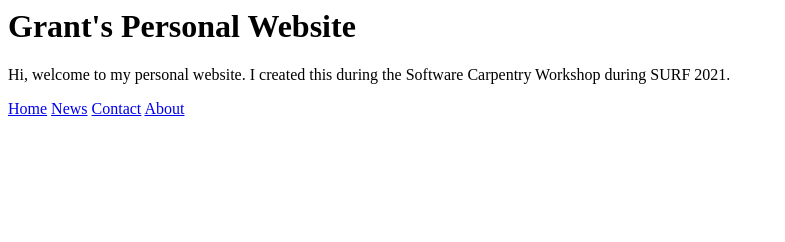
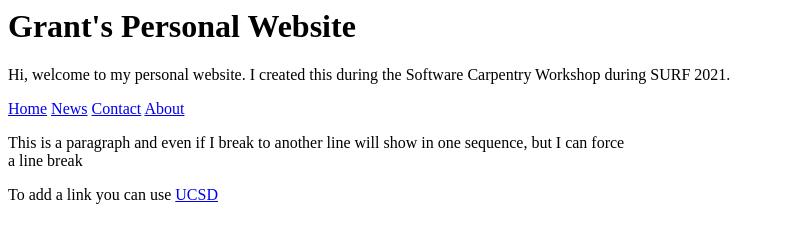
Before and after one commit to grantecastaneda/grantecastaneda.github.io, a plain HTML site: page index.html in a window 1280 px wide. Shown: the whole page, without its empty margins (0-785 px from the left). Drawn offline with Linux system fonts and the light colour scheme.

Commit message:
I added some more html code

```diff
--- a/index.html
+++ b/index.html
@@ -9,3 +9,10 @@ I created this during the Software Carpentry Workshop during SURF 2021. </p>
 	      <a href="#contact">Contact</a>
 	        <a href="#about">About</a>
 </div>
+
+<p>This is a paragraph
+and even if I break to another line will show
+in one sequence, but I can force
+<br> a line break </p>
+
+<p> To add a link you can use <a href="scribble.io">UCSD</a></p>
```
